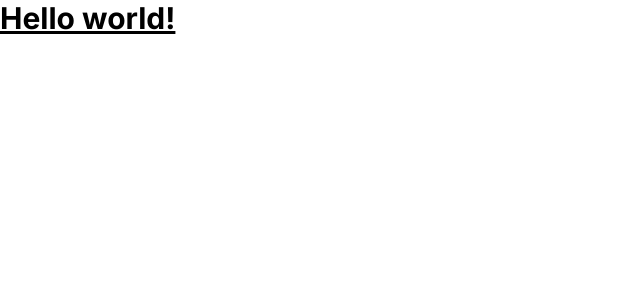
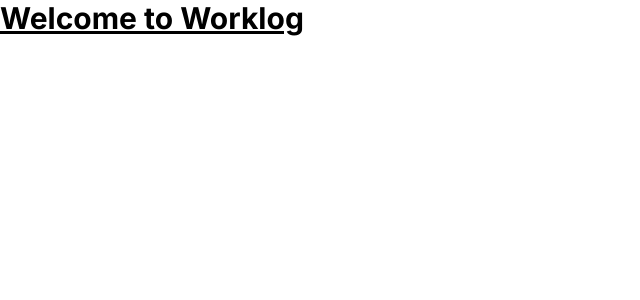
Before and after one commit to felixmokross/worklog, a Next.js app: page / in a window 1280 px wide. Shown: the top 300 px of the page, without its empty margins (0-640 px from the left). Built offline with nearby package versions, Linux system fonts and the light colour scheme.

Commit message:
Change text and title

```diff
--- a/app/head.tsx
+++ b/app/head.tsx
@@ -1,7 +1,7 @@
 export default function Head() {
   return (
     <>
-      <title>Create Next App</title>
+      <title>Worklog</title>
       <meta content="width=device-width, initial-scale=1" name="viewport" />
       <meta name="description" content="Generated by create next app" />
       <link rel="icon" href="/favicon.ico" />
--- a/app/page.tsx
+++ b/app/page.tsx
@@ -1,3 +1,3 @@
 export default function Home() {
-  return <h1 className="text-3xl font-bold underline">Hello world!</h1>;
+  return <h1 className="text-3xl font-bold underline">Welcome to Worklog</h1>;
 }
```
